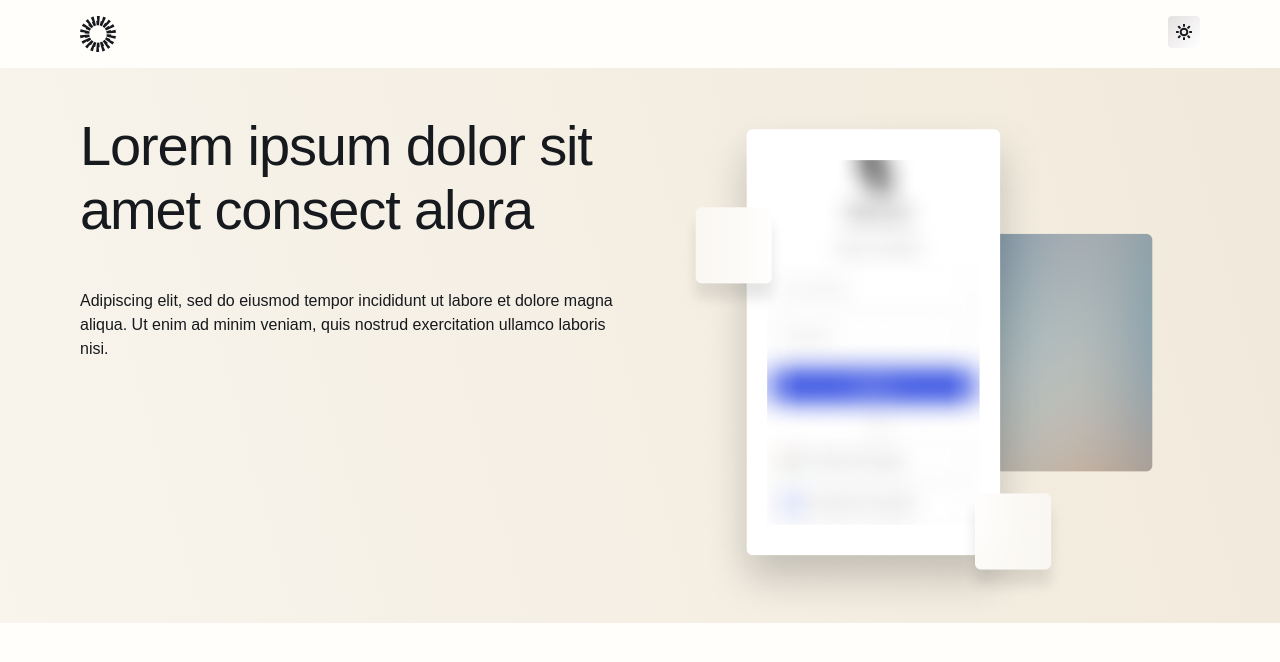
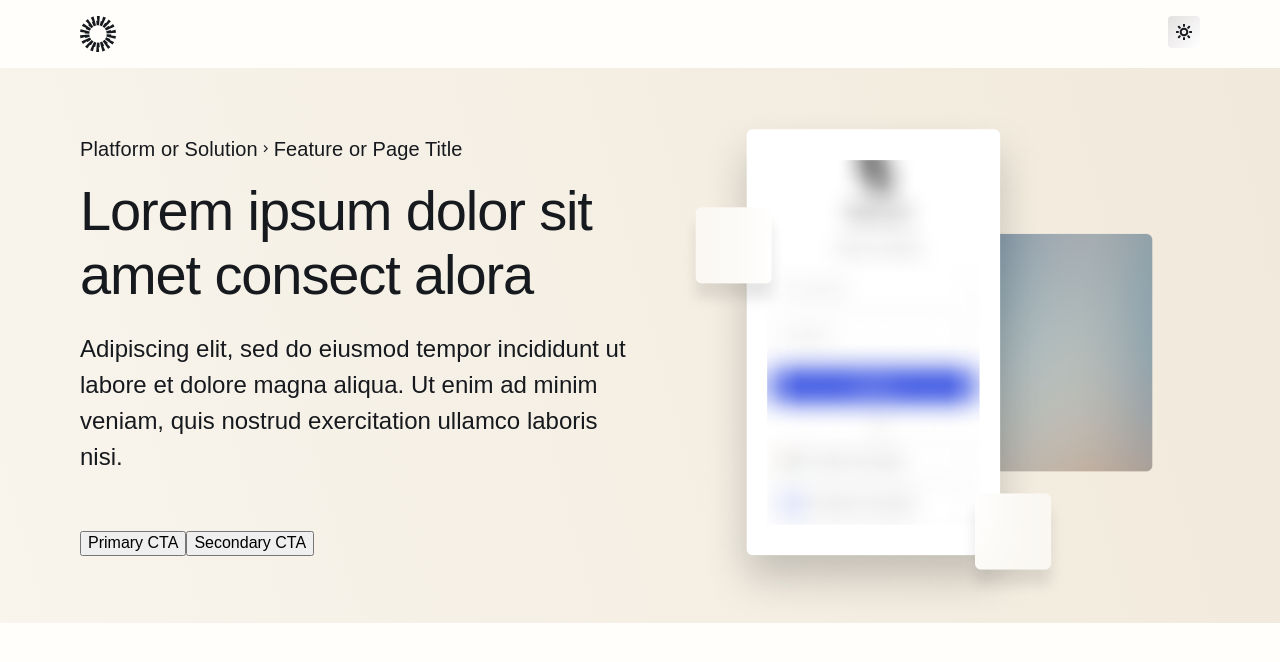
Before and after one commit to raymond8505/okta-assessment, a Next.js app: page / in a window 1280 px wide. Shown: the top 662 px of the page. Built offline with nearby package versions, Linux system fonts and the light colour scheme.

Commit message:
change sm break to max instead of min, breadcrumbs, chevron fixes

```diff
--- a/src/app/page.tsx
+++ b/src/app/page.tsx
@@ -3,6 +3,7 @@ import Image from "next/image";
 import heroImage from "@/resources/images/blurred-ui.png";
 import { styled } from "styled-components";
 import { H2 } from "@/components/primitives/headings/headings";
+import { Breadcrumbs } from "@/components/breadcrumbs/Breadcrumbs";
 
 const HeroImage = styled(Image)`
   height: 548px;
@@ -15,18 +16,36 @@ export default function HomePage() {
     <main>
       <Row $hasBackground aria-labelledby="hero-heading">
         <Container>
-          <Row>
-            <Col $md={12} $lg={6}>
-              <H2 id="hero-heading">
+          <Row $align="stretch">
+            <Col
+              $sm={12}
+              $lg={6}
+              style={{
+                padding: "6% 0",
+                display: "flex",
+                flexDirection: "column",
+                justifyContent: "space-between",
+              }}
+            >
+              <div>
+                <Breadcrumbs
+                  items={["Platform or Solution", "Feature or Page Title"]}
+                />
+                <H2 id="hero-heading" style={{ margin: "1rem 0" }}>
                   Lorem ipsum dolor sit amet consect alora
                 </H2>
-              <p>
+                <p style={{ fontSize: "1.5rem" }}>
                   Adipiscing elit, sed do eiusmod tempor incididunt ut labore et
                   dolore magna aliqua. Ut enim ad minim veniam, quis nostrud
                   exercitation ullamco laboris nisi.
                 </p>
+              </div>
+              <div>
+                <button>Primary CTA</button>
+                <button>Secondary CTA</button>
+              </div>
             </Col>
-            <Col $md={12} $lg={6}>
+            <Col $sm={12} $lg={6}>
               <HeroImage
                 src={heroImage}
                 alt="A blurred mobile app UI"
--- /dev/null
+++ b/src/components/breadcrumbs/Breadcrumbs.tsx
@@ -0,0 +1,52 @@
+import type { ComponentPropsWithoutRef } from "react";
+
+import { styled } from "styled-components";
+import { theme } from "@/styles/theme";
+import { ChevronRight } from "../icons/ChevronRight";
+
+export type BreadcrumbItem = string | { label: string; href: string };
+
+const BreadcrumbsList = styled.ul`
+  list-style: none;
+  display: flex;
+  flex-direction: row;
+  flex-wrap: wrap;
+  align-items: center;
+  align-content: center;
+  gap: ${theme.space[1]};
+
+  font-weight: 400;
+  font-size: ${theme["font-size"].breadcrumbs};
+  line-height: 1.4;
+  letter-spacing: 0.1px;
+`;
+
+const BreadcrumbListItem = styled.li`
+  display: flex;
+  align-items: center;
+  gap: ${theme.space[1]};
+`;
+
+type BreadcrumbsProps = {
+  items: BreadcrumbItem[];
+} & ComponentPropsWithoutRef<"ul">;
+
+export function Breadcrumbs({ items, ...rest }: BreadcrumbsProps) {
+  return (
+    <BreadcrumbsList {...rest}>
+      {items.map((item, index) => {
+        const isLast = index === items.length - 1;
+        return (
+          <BreadcrumbListItem key={index}>
+            {typeof item === "string" ? (
+              <span>{item}</span>
+            ) : (
+              <a href={item.href}>{item.label}</a>
+            )}
+            {!isLast && <ChevronRight size={8} />}
+          </BreadcrumbListItem>
+        );
+      })}
+    </BreadcrumbsList>
+  );
+}
--- /dev/null
+++ b/src/components/icons/ChevronRight.tsx
@@ -0,0 +1,26 @@
+import { IconProps } from "./types";
+
+export function ChevronRight({
+  size = 16,
+  title = "Chevron point right",
+  ...props
+}: IconProps) {
+  return (
+    <svg
+      width={size}
+      height={size}
+      viewBox="0 0 6 10"
+      fill="none"
+      xmlns="http://www.w3.org/2000/svg"
+      {...props}
+    >
+      <title>${title}</title>
+      <path
+        d="M0.530331 8.53033L4.53033 4.53033L0.53033 0.530334"
+        stroke="currentColor"
+        strokeWidth="1.5"
+        strokeLinejoin="round"
+      />
+    </svg>
+  );
+}
--- a/src/components/icons/types.ts
+++ b/src/components/icons/types.ts
@@ -1,3 +1,4 @@
 export interface IconProps extends React.SVGProps<SVGSVGElement> {
   size?: number;
+  title?: string;
 }
--- a/src/styles/GlobalStyle.ts
+++ b/src/styles/GlobalStyle.ts
@@ -21,6 +21,11 @@ export const GlobalStyle = createGlobalStyle`
     line-height: ${theme["line-height"].normal};
   }
 
+  h1,h2,h3,h4,h5,h6,li,ul {
+    margin: 0;
+    padding: 0;
+  }
+
   :focus-visible {
     outline: 2px solid ${theme.color.focus};
     outline-offset: 2px;
--- a/src/styles/grid.css
+++ b/src/styles/grid.css
@@ -113,7 +113,7 @@
  * Twelve span-1 columns therefore sum to 100% - 11*gap, and flex adds the 11
  * gaps back for exactly 100%. No negative-margin gutters needed.
  */
-@media (min-width: 40rem) {
+@media (max-width: 47.999rem) {
   .col.sm-1 {
     flex: 0 0 auto;
     width: calc(1 / 12 * (100% + var(--row-gap)) - var(--row-gap));
--- a/src/styles/theme.ts
+++ b/src/styles/theme.ts
@@ -62,6 +62,7 @@ export const theme = createTheme(
     "font-size": {
       "1rem": "16px",
       h2: "3.5rem",
+      breadcrumbs: "1.25rem",
     },
     "line-height": {
       tight: "1.2",
```
Also changed, not shown: 2 other files (tests, documents, lock files or other folders). Lines whose indentation alone changed are shown as unchanged.
